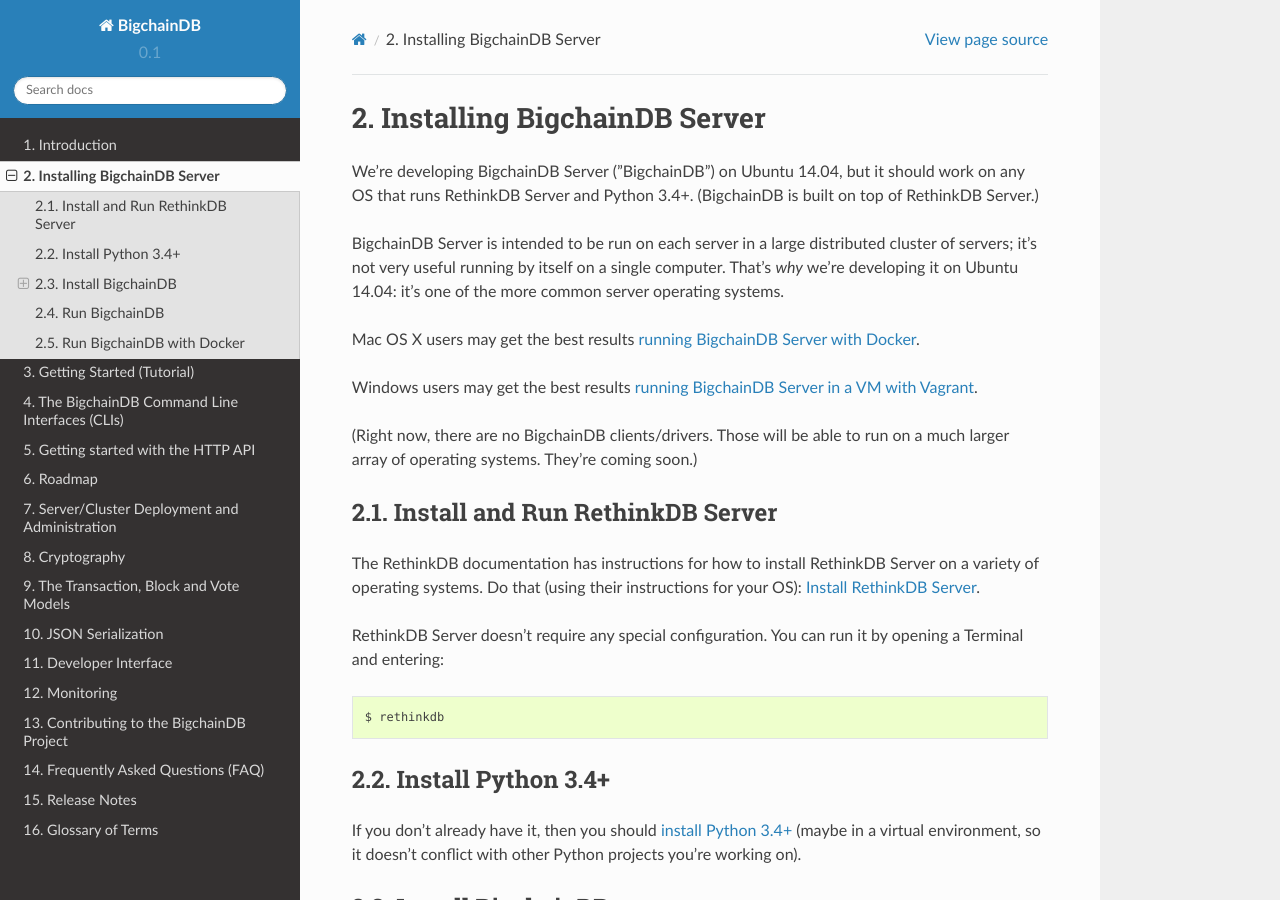
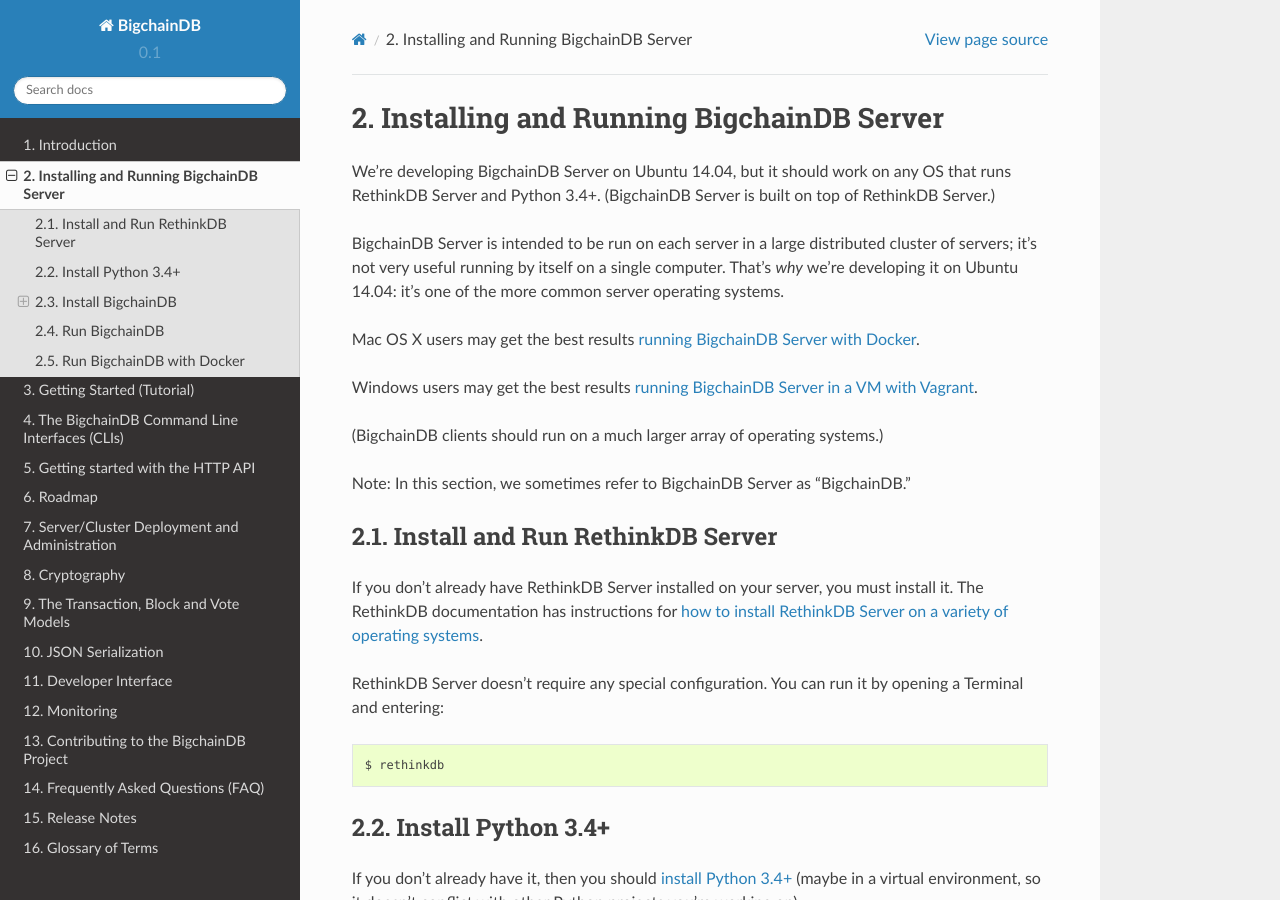
Before and after one commit to bigchaindb/bigchaindb, a Sphinx documentation site: the page built from docs/source/installing-server.md, in a window 1280 px wide and 900 px high. Built offline with Sphinx 7.4.7 and the Read the Docs theme 2.0.0, drawn with Linux system fonts in a browser that asks for light colours.

Commit message:
Change installing.html -> installing-server.html

````diff
--- a/docs/source/installing-server.md
+++ b/docs/source/installing-server.md
@@ -1,18 +1,20 @@
-# Installing BigchainDB Server
+# Installing and Running BigchainDB Server
 
-We're developing BigchainDB Server ("BigchainDB") on Ubuntu 14.04, but it should work on any OS that runs RethinkDB Server and Python 3.4+. (BigchainDB is built on top of RethinkDB Server.)
+We're developing BigchainDB Server on Ubuntu 14.04, but it should work on any OS that runs RethinkDB Server and Python 3.4+. (BigchainDB Server is built on top of RethinkDB Server.)
 
 BigchainDB Server is intended to be run on each server in a large distributed cluster of servers; it's not very useful running by itself on a single computer. That's _why_ we're developing it on Ubuntu 14.04: it's one of the more common server operating systems.
 
-Mac OS X users may get the best results [running BigchainDB Server with Docker](https://bigchaindb.readthedocs.org/en/develop/installing.html#run-bigchaindb-with-docker).
+Mac OS X users may get the best results [running BigchainDB Server with Docker](https://bigchaindb.readthedocs.org/en/develop/installing-server.html#run-bigchaindb-with-docker).
 
-Windows users may get the best results [running BigchainDB Server in a VM with Vagrant](https://bigchaindb.readthedocs.org/en/develop/installing.html#how-to-install-bigchaindb-on-a-vm-with-vagrant).
+Windows users may get the best results [running BigchainDB Server in a VM with Vagrant](https://bigchaindb.readthedocs.org/en/develop/installing-server.html#how-to-install-bigchaindb-on-a-vm-with-vagrant).
 
-(Right now, there are no BigchainDB clients/drivers. Those will be able to run on a much larger array of operating systems. They're coming soon.)
+(BigchainDB clients should run on a much larger array of operating systems.)
+
+Note: In this section, we sometimes refer to BigchainDB Server as "BigchainDB."
 
 ## Install and Run RethinkDB Server
 
-The RethinkDB documentation has instructions for how to install RethinkDB Server on a variety of operating systems. Do that (using their instructions for your OS): [Install RethinkDB Server](http://rethinkdb.com/docs/install/).
+If you don't already have RethinkDB Server installed on your server, you must install it. The RethinkDB documentation has instructions for [how to install RethinkDB Server on a variety of operating systems](http://rethinkdb.com/docs/install/).
 
 RethinkDB Server doesn't require any special configuration. You can run it by opening a Terminal and entering:
 ```text
````
Also changed, not shown: README.md (+2 -2 lines), docs/source/admin.md (+1 -1 lines), docs/source/getting-started.md (+1 -1 lines), docs/source/monitoring.md (+1 -1 lines).
